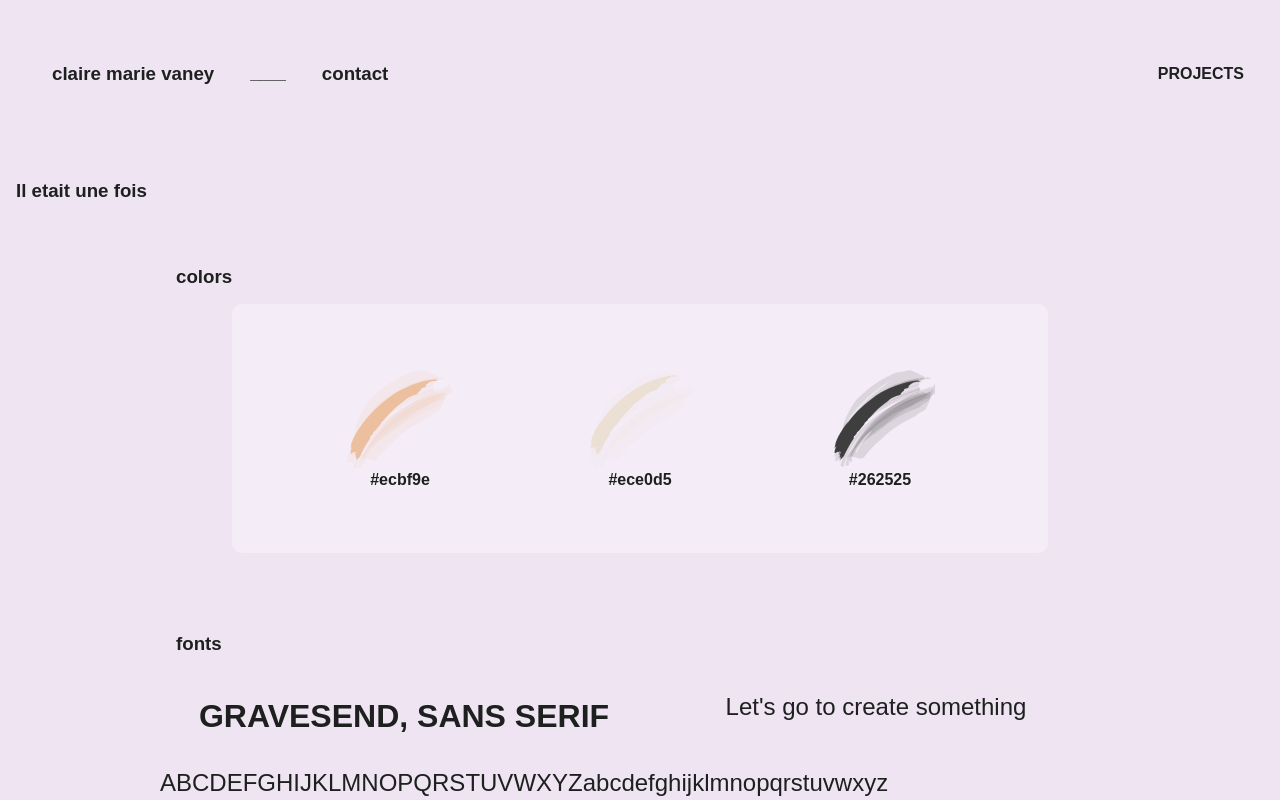
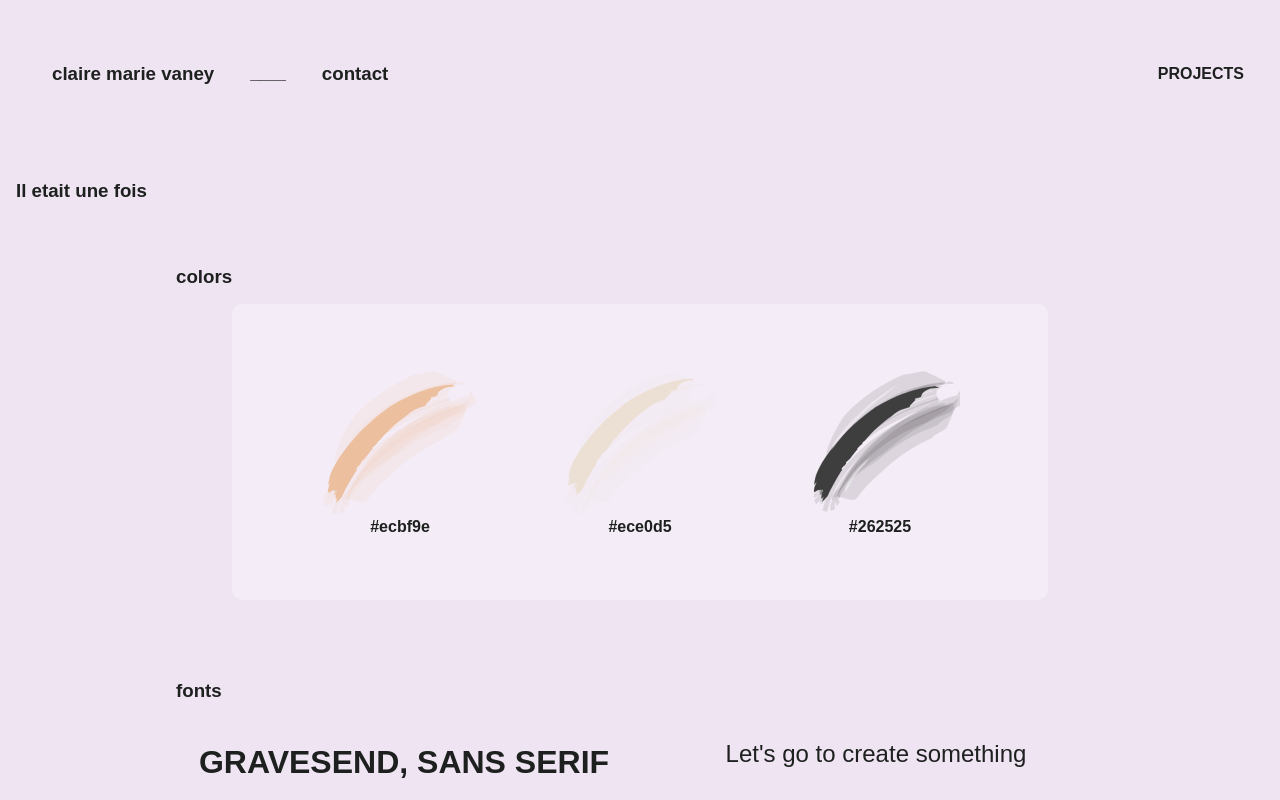
Before and after one commit to ClaireMarieV/Portfolio, a Next.js app: page /il_etait_une_fois in a window 1280 px wide. Built offline with nearby package versions, Linux system fonts and the light colour scheme; a web font is replaced by a local one.

Commit message:
fixed width figure to 100%

```diff
--- a/components/Colors.js
+++ b/components/Colors.js
@@ -47,7 +47,7 @@ const Picture = ({ picture, alt, colorHex }) => {
             display: flex;
             align-items: center;
             flex-direction: column;
-            width: 46%;
+            width: 100%;
           }
           img {
             width: 100%;
```
